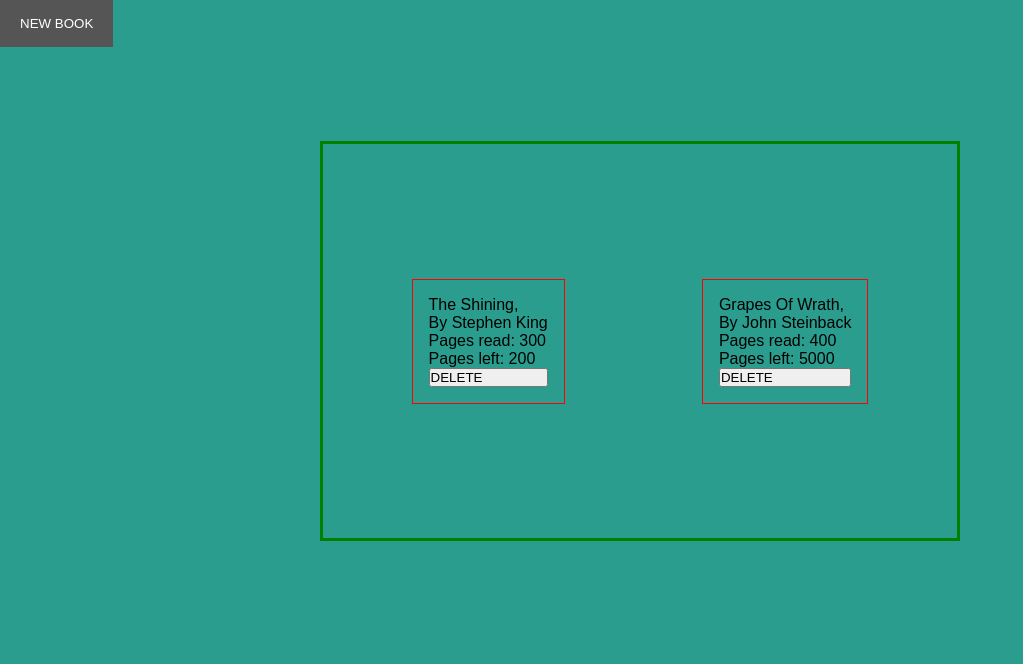
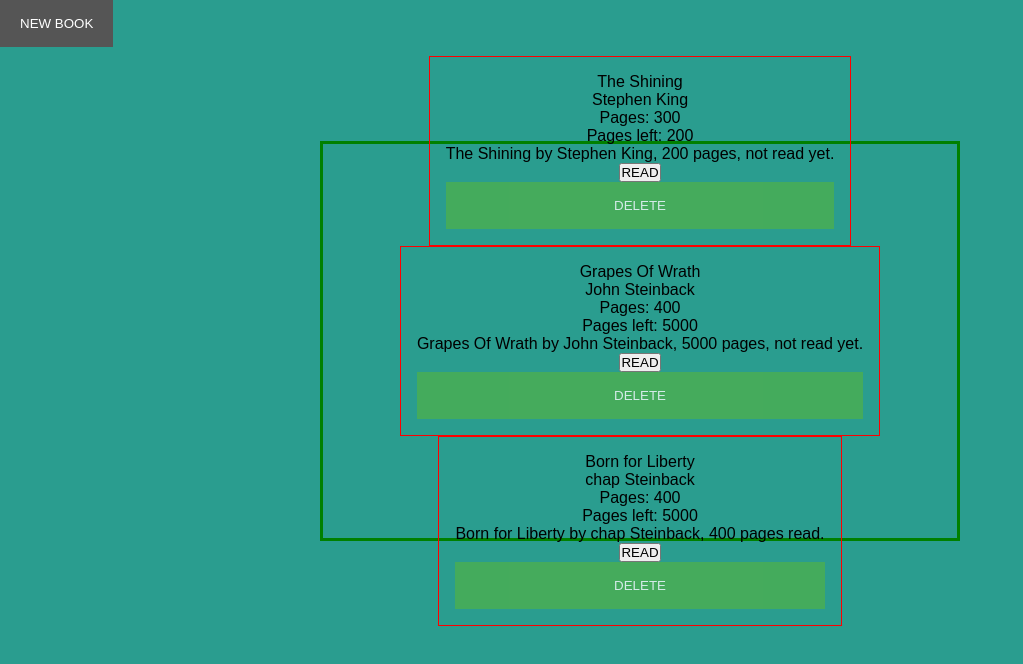
Before and after one commit to RogelioCodes/Library, a plain HTML site: page index.html in a window 1280 px wide. Shown: the whole page, without its empty margins (0-1023 px from the left). Drawn offline with Linux system fonts and the light colour scheme.

Commit message:
got delete function and button working, styling still needs work, working on function to change read status - still needs some work but initial logic is figured out

```diff
--- a/index.html
+++ b/index.html
@@ -23,7 +23,7 @@
         <input type = "text" placeholder="Pages" id = "pages" required>
         <input type = "text" placeholder="Pages left" id = "pagesLeft" required>
         <button type="submit" class="btn">Submit</button>
-        <button type="submit" class="btn cancel" onclick="closeForm()">Cancel</button>
+        <button type="button" class="btn cancel" onclick="closeForm()">Cancel</button>
     </form>
   </div>
     <script src = "script.js"></script>
--- a/script.js
+++ b/script.js
@@ -7,23 +7,27 @@ console.log("hello");
 let myLibrary = [];
 //the constructor
 
-function Book(title, author, pages, pagesLeft) {
+function Book(title, author, pages, pagesLeft, id, read) {
   this.title = title;
   this.author = author;
-
   this.pages = pages;
   this.pagesLeft = pagesLeft;
+  this.id = id;
+  this.read = read;
   this.info = function () {
-    return (
-      `${title},<br>` +
-      `By ${author}<br>` +
-      `Pages read: ${pages}` +
-      `<br>Pages left: ${pagesLeft}`
-    );
+    if(this.read === true) return(title +  " by " + author + ", " + pages + " pages read.")
+    else return(title +  " by " + author + ", " + pagesLeft + " pages, not read yet.")
+    // return (
+    //   `${title}<br>` +
+    //   `By ${author}<br>` +
+    //   `Pages read: ${pages}` +
+    //   `<br>Pages left: ${pagesLeft}`
+    // );
   };
 }
 
 const addBookBtn = document.querySelector("[new-book]");
+
 addBookBtn.addEventListener("click", (button) => {
   openForm();
 });
@@ -40,13 +44,18 @@ form.addEventListener("submit", (e) => {
   console.log("clicked"), addBookToLibrary(e), closeForm();
 });
 
+
+
 function addBookToLibrary(e) {
   e.preventDefault();
   let title = document.querySelector("#title").value;
   let author = document.querySelector("#author").value;
   let pages = document.querySelector("#pages").value;
   let pagesLeft = document.querySelector("#pagesLeft").value;
-  let newBook = new Book(title, author, pages, pagesLeft);
+  // let read = document.querySelector("#read").value;
+
+  let id = myLibrary.length;
+  let newBook = new Book(title, author, pages, pagesLeft, id);
 
   document.querySelector("#title").value = "";
   document.querySelector("#author").value = "";
@@ -59,17 +68,19 @@ function addBookToLibrary(e) {
     alert("This already exists in your library");
     return false;
   }
+  // console.log("newBook.id: " + newBook.id)
 
   myLibrary.push(newBook);
 
   writeToDisplay();
 }
 
-const book1 = new Book("The Shining", "Stephen King", 300, 200);
-const book2 = new Book("Grapes Of Wrath", "John Steinback", 400, 5000);
+const book1 = new Book("The Shining", "Stephen King", 300, 200,0, false);
+const book2 = new Book("Grapes Of Wrath", "John Steinback", 400, 5000,1, false);
+const book3 = new Book("Born for Liberty", "chap Steinback", 400, 5000,2, true);
 myLibrary.push(book1);
 myLibrary.push(book2);
-
+myLibrary.push(book3);
 var container = document.getElementById("container");
 
 function writeToDisplay() {
@@ -80,22 +91,156 @@ function writeToDisplay() {
       const displayCard = document.createElement("div");
       displayCard.classList.add("book-card");
       displayCard.id = "book-card-" + i;
-      displayCard.innerHTML = myLibrary[i].info();
+      displayCard.dataset.indexNumber = i ;
+      // displayCard.innerHTML = myLibrary[i].title;
+
+      const displayCardTitle = document.createElement("div");
+      displayCardTitle.classList.add("display-title");
+      displayCardTitle.id = "title-card-" + i;
+      displayCardTitle.innerHTML = myLibrary[i].title;
+      displayCardTitle.dataset.indexNumber = i ;
 
 
+      const displayCardAuthor = document.createElement("div");
+      displayCardAuthor.classList.add("display-author");
+      displayCardAuthor.id = "author-card-" + i;
+      displayCardAuthor.innerHTML = myLibrary[i].author;
+
+      const displayCardPages = document.createElement("div");
+      displayCardPages.classList.add("display-pages");
+      displayCardPages.id = "pages-card-" + i;
+      displayCardPages.innerHTML = "Pages: " + myLibrary[i].pages;
+
+      const displayCardPagesLeft = document.createElement("div");
+      displayCardPagesLeft.classList.add("display-pages-left");
+      displayCardPagesLeft.id = "pages-left-card-" + i;
+      displayCardPagesLeft.innerHTML = "Pages left: " + myLibrary[i].pagesLeft;
+
+      const displayCardInfo = document.createElement("div");
+      displayCardInfo.classList.add("display-info");
+      displayCardInfo.id = "info-card-" + i;
+      displayCardInfo.innerHTML = myLibrary[i].info();
+      displayCardInfo.dataset.indexNumber = i ;
+
       const displayCardButton = document.createElement("button");
-      displayCardButton.classList.add("book-card-button");
+      displayCardButton.classList.add("delete-button");
+      displayCardButton.id = "delete-card-" + i;
+      displayCardButton.innerHTML = "DELETE";
+      displayCardButton.dataset.indexNumber = i ;
 
-      displayCardButton.innerHTML = "DELETE";
+      const displayCardReadButton = document.createElement("button");
+      displayCardReadButton.classList.add("read-button");
+      displayCardReadButton.id = "read-card-" + i;
+      displayCardReadButton.innerHTML = "READ";
+      displayCardReadButton.dataset.indexNumber = i ;
 
       container.appendChild(displayCard);
+      displayCard.appendChild(displayCardTitle);
+      displayCard.appendChild(displayCardAuthor);
+      displayCard.appendChild(displayCardPages);
+      displayCard.appendChild(displayCardPagesLeft);
+      displayCard.appendChild(displayCardInfo);
 
+      displayCard.appendChild(displayCardReadButton);
       displayCard.appendChild(displayCardButton);
     }
 
 
   }
+  // const deleteBookBtn = document.getElementsByClassName("delete-button");
+
+  for(let i = 0 ; i < myLibrary.length ; i++){
+    document.getElementById("delete-card-"+i).onclick = function(e){
+      deleteBook(e)
+      // alert(e.target.parentNode.id);
+    }
+
+  }
+  for(let i = 0 ; i < myLibrary.length ; i++){
+    document.getElementById("read-card-"+i).onclick = function(e){
+      console.log('clicled'),
+      Book.prototype.changeReadStatus(e);
+      // Add the showNameAndColor method to the Plant prototype property
+
+  }
+
+      // alert(e.target.parentNode.id);
+    }
+
+  }
+Book.prototype.changeReadStatus =  function (e) {
+  displayCardInfo = document.getElementById("info-card-"+thisID);
+  let thisID =  e.target.parentNode.dataset.indexNumber;
+console.log(thisID )
+  if(this.read==true){
 
 
+    this.read = false
+  } else {
+    this.read=true;
+  }
+  myLibrary[0].read = true ;
+  document.getElementById("info-card-0").innerHTML =  myLibrary[0].info();
+
+
+
+  console.log("this.read: " + this.read) }
+
+
+writeToDisplay();
+
+// var deleteBookBtn = document.getElementById('book-card-0');
+// deleteBookBtn.addEventListener("click", (e) => {
+//       deleteBook(e)
+
+//     });
+
+// You will need to associate your DOM elements with the actual book objects in some way.
+// One easy solution is giving them a data-attribute that corresponds to the index of the library array.
+function deleteBook(e){
+
+  let thisID =  e.target.parentNode.dataset.indexNumber;
+  console.log("thisID: " + thisID);
+  let bookTitle = e.target.parentNode.dataset.title;
+  console.log("bookTitle: " + bookTitle);
+  myLibrary = myLibrary.filter((Book) => Book.id != thisID);
+
+ console.log(myLibrary)
+
+ var deleteThis = document.getElementById(e.target.parentNode.id)
+ deleteThis.remove()
+
+ var displayCard = document.getElementById("book-card-" + thisID);
+
+ if (!displayCard){
+   myLibrary.pop();
+ }
+// var displayCard = document.getElementsByClassName('book-card');
+  //  console.log("book: " + e.srcElement.id)
+  //  console.log("book: " + e.srcElement.displayCard.id)
+
+//   console.log(displayCard)
+//   let thisID = e.srcElement.id.replace(/\D/g, "");
+//   console.log(displayCard[thisID].innerHTML)
+//   let bookTitle = displayCard[thisID].innerHTML;
+// console.log(displayCard[thisID].innerHTML)
+
+//   console.log("displayCard: " + displayCard)
+//   console.log("dis" + displayCard[thisID])
+//   console.log("thisID: " +thisID)
+//   // var displayCard = document.getElementsByClassName('book-card');
+//   //search for < index then parse
+
+
+//   // bookTitle = displayCard[thisID].innerHTML.substring(0,10);
+
+//   let strIndex = bookTitle.search('<');
+//   bookTitle = displayCard[thisID].innerHTML.substring(0, strIndex);
+//   console.log("strIndex: " + strIndex)
+//  console.log(bookTitle)
+// // console.log(JSON.stringify(e.target))
+//   myLibrary = myLibrary.filter((Book) => Book.title != bookTitle);
+//   console.log(myLibrary)
+//   var deleteThis = document.getElementById(e.srcElement.id)
+//   deleteThis.remove()
 }
-writeToDisplay();
--- a/style.css
+++ b/style.css
@@ -36,17 +36,38 @@ body {
 .book-card{
     flex-direction: column;
     align-self: center;
+    align-content: center;
+    text-align: center;
     padding: 2vh;
     border: 1px solid;
     border-color: red;
     min-width: 25%;
 
 }
-.book-card-button {
+
+
+.delete-button {
   width:100%;
-  display: flex;
-  text-align: center;
-  text-justify: center;
+  cursor: pointer;
+  border: none;
+  background-color: #4CAF50;
+  color: white;
+  padding: 16px 20px;
+  opacity: 0.8;
+  display: inline-block;
+
+  outline: none;
+
+
+
+
+}
+.delete-button:hover {
+  opacity: 1;
+
+}
+.delete-button:active{
+  opacity: 0.5;
 }
 .open-button {
   background-color: #555;
```
